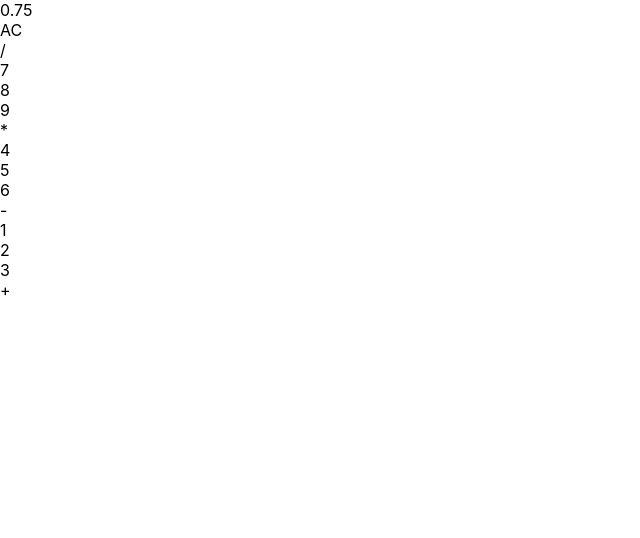
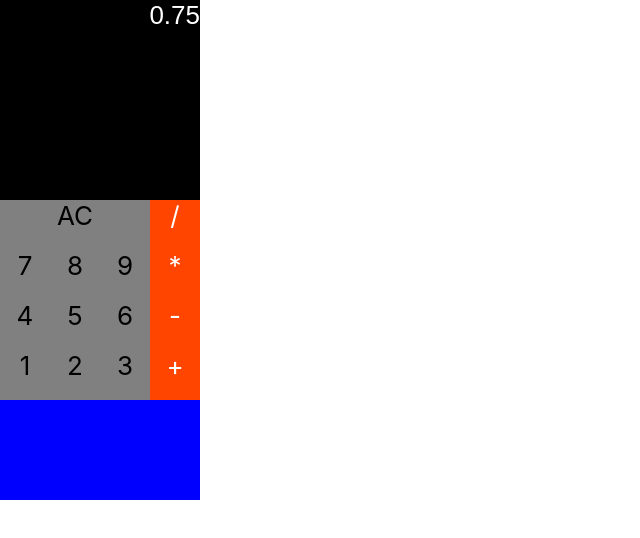
Before and after one commit to mrlcamargo/pucpr-devops-calculadora, a React (Create React App) app in the folder calculadora/: page / in a window 1280 px wide. Shown: the top 538 px of the page, without its empty margins (0-640 px from the left). Built offline with nearby package versions, Linux system fonts and the light colour scheme.

Commit message:
estilização calculadora

```diff
--- a/calculadora/src/App.css
+++ b/calculadora/src/App.css
@@ -1,4 +1,43 @@
-.title {
-  color: red;
-  font-size: 36px;
+.painel {
+  background-color: black;
+  color: white;
+  width: 200px;
+  height: 200px;
+  text-align: right;
+  font-size: 26px;
+  font-family: Arial, sans-serif;
 }
+
+.painel-botoes {
+  width: 200px;
+  height: 500px;
+  background-color: blue;
+}
+
+.botao-ac {
+  width: 150px;
+  height: 50px;
+  background-color: gray;
+  font-size: 26px;
+  text-align: center;
+  float: left;
+}
+
+.botao-operacao {
+  width: 50px;
+  height: 50px;
+  background-color: orangered;
+  font-size: 26px;
+  text-align: center;
+  float: left;
+  color: white;
+}
+
+.botao-numero {
+  width: 50px;
+  height: 50px;
+  background-color: gray;
+  font-size: 26px;
+  text-align: center;
+  float: left;
+}
```
